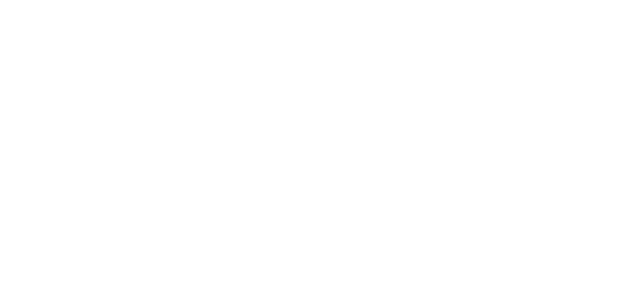
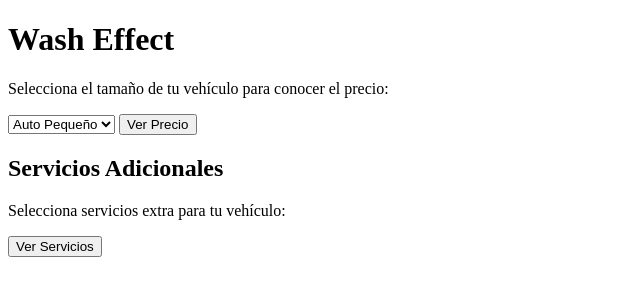
Before and after one commit to Sheivol/JS-Proyect, a plain HTML site: page index.html in a window 1280 px wide. Shown: the whole page, without its empty margins (0-640 px from the left). Drawn offline with Linux system fonts and the light colour scheme.

Commit message:
first steps java

```diff
--- a/index.html
+++ b/index.html
@@ -1,14 +1,35 @@
 <!DOCTYPE html>
 <html lang="en">
+
 <head>
     <meta charset="UTF-8">
     <meta name="viewport" content="width=device-width, initial-scale=1.0">
     <title>Simulador</title>
 
-    <script src="script.js" defer></script>
+    <script src="script.js"></script>
 
 </head>
+
 <body>
+    <h1>Wash Effect</h1>
+    <p>Selecciona el tamaño de tu vehículo para conocer el precio:</p>
+
+    <select id="vehiculo">
+        <option value="pequeño">Auto Pequeño</option>
+        <option value="mediano">Auto Mediano</option>
+        <option value="grande">Auto Grande</option>
+    </select>
+
+    <button onclick="mostrarPrecio()">Ver Precio</button>
+
+    <p id="precio"></p>
+
+    <h2>Servicios Adicionales</h2>
+    <p>Selecciona servicios extra para tu vehículo:</p>
+    <ul id="servicios-lista"></ul>
+
+    <button onclick="mostrarServicios()">Ver Servicios</button>
 
 </body>
+
 </html>
--- a/script.js
+++ b/script.js
@@ -0,0 +1,24 @@
+function mostrarPrecio() {
+    var vehiculo = document.getElementById("vehiculo").value;
+    var precios = {
+        "pequeño": "10.000",
+        "mediano": "15.000",
+        "grande": "20.000"
+    };
+
+    var precio = precios[vehiculo] || "No disponible";
+    document.getElementById("precio").innerText = "El precio del lavado es: $" + precio;
+}
+
+var servicios = ["Cera protectora", "Lavado de motor", "Aspirado interior", "Limpieza de vidrios"];
+
+function mostrarServicios() {
+    var listaServicios = document.getElementById("servicios-lista");
+    listaServicios.innerHTML = "";
+
+    servicios.forEach(function(servicio) {
+        var li = document.createElement("li");
+        li.innerText = servicio;
+        listaServicios.appendChild(li);
+    });
+}
```
